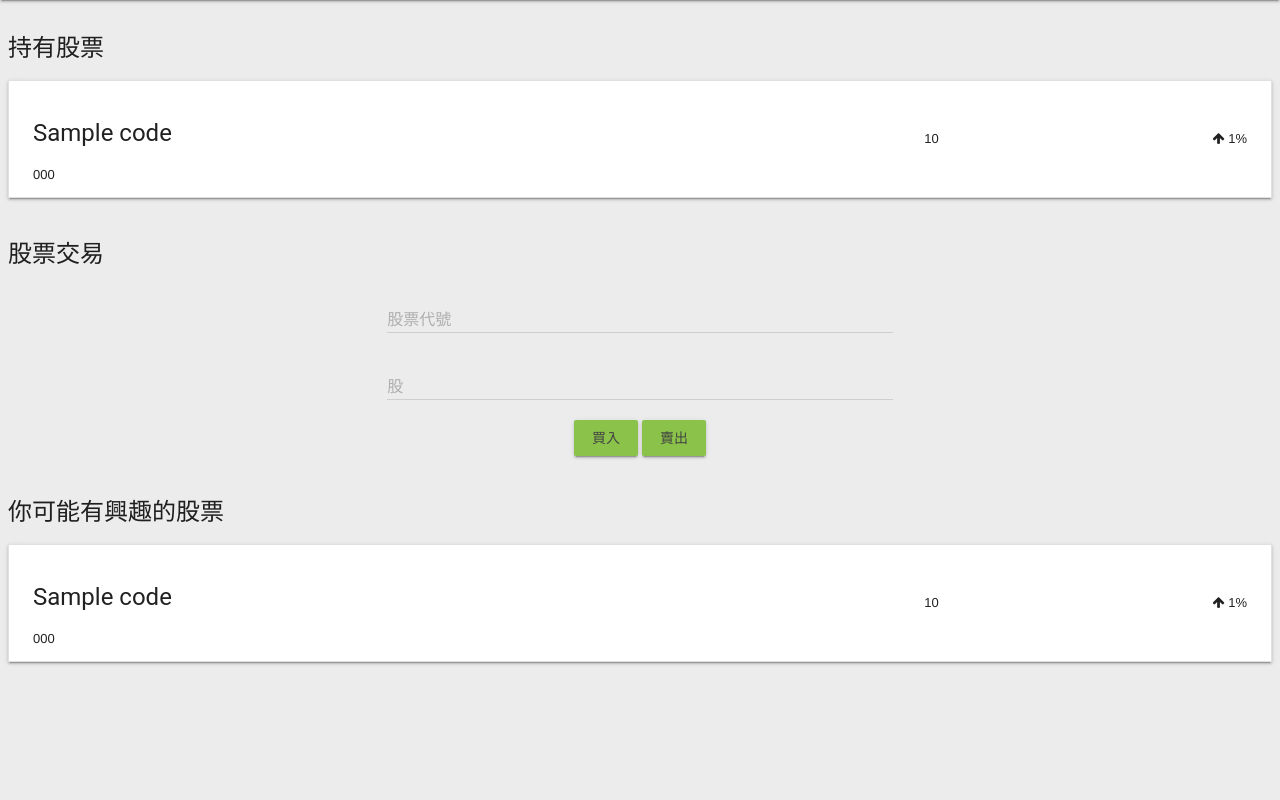
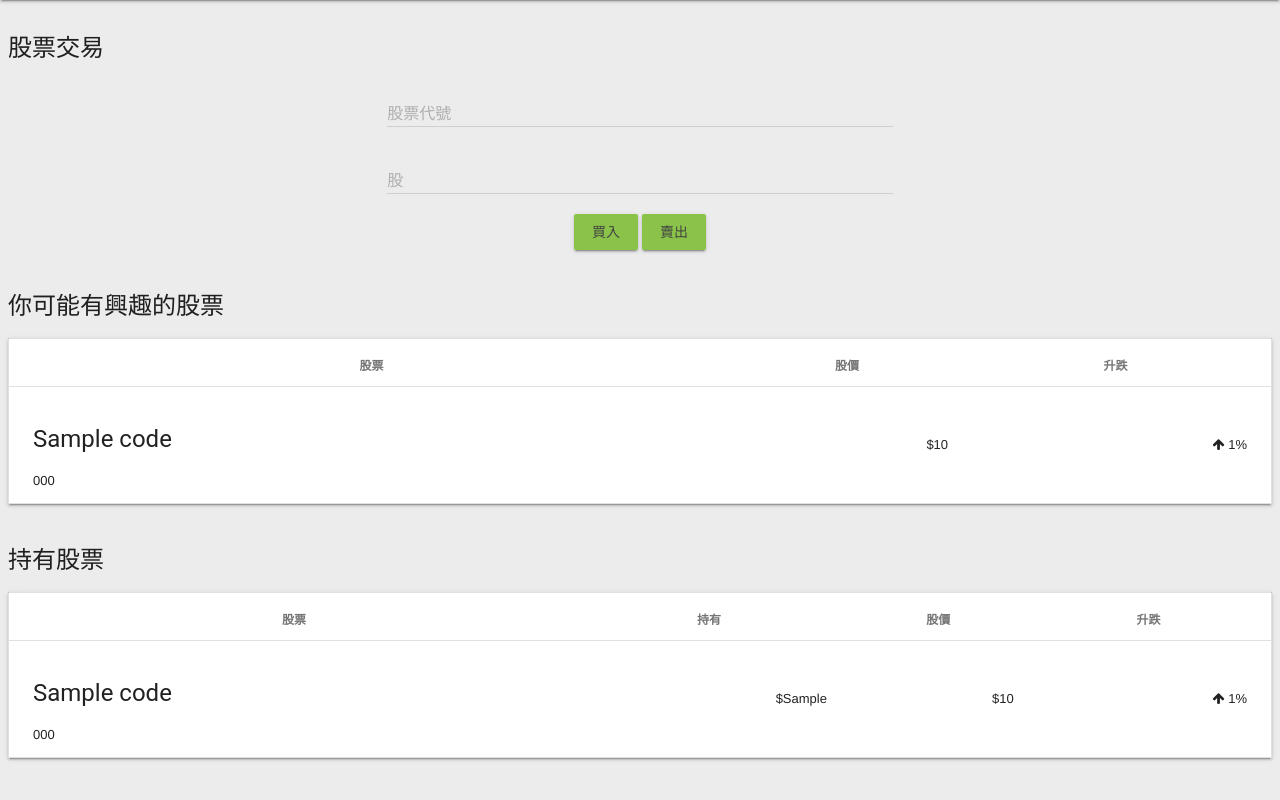
Before and after one commit to carsonwah/ying3006, a Flask app: template templates/portfolio.html in a window 1280 px wide. Shown: the part 64-864 px from the top of the page. Run offline with Flask 2, Linux system fonts and the light colour scheme; the template is opened without the code that fills it: most values are stand-ins (such as "Sample title", 1, 10 or a date in 2020); some libraries are stand-ins or nearby versions.

Commit message:
show user holdings

```diff
--- a/templates/portfolio.html
+++ b/templates/portfolio.html
@@ -9,23 +9,6 @@
 }
 </style>
 
-<div class="mdl-grid">
-  <h4>持有股票</h4>
-  <table class="full-width mdl-data-table mdl-js-data-table mdl-data-table--selectable mdl-shadow--2dp">
-    <tbody>
-      {% for code in portfolios %}
-      <tr>
-        <td class="mdl-data-table__cell--non-numeric">
-          <h4>{{ portfolios[code]['name'] }}</h4>
-          <div>{{ code }}</div>
-        </td>
-        <td>{{ portfolios[code]['price'] }}</td>
-        <td><i class="fa {{ 'fa-arrow-up' if portfolios[code]['percentage_change'] > 0 else 'fa-arrow-down'}}"></i> {{ portfolios[code]['percentage_change'] if portfolios[code]['percentage_change'] > 0 else portfolios[code]['percentage_change'] * -1 }}%</td>
-      </tr>
-      {% endfor %}
-    </tbody>
-  </table>
-</div>
 
 <div class="mdl-grid">
   <h4>股票交易</h4>
@@ -51,7 +34,14 @@
 
 <div class="mdl-grid">
   <h4>你可能有興趣的股票</h4>
-  <table class="full-width mdl-data-table mdl-js-data-table mdl-data-table--selectable mdl-shadow--2dp">
+  <table class="full-width mdl-data-table mdl-js-data-table mdl-shadow--2dp">
+    <thead>
+      <tr>
+        <th style="text-align:center;">股票</th>
+        <th style="text-align:center;">股價</th>
+        <th style="text-align:center;">升跌</th>
+      </tr>
+    </thead>
     <tbody>
       {% for code in suggestions %}
       <tr>
@@ -59,8 +49,35 @@
           <h4>{{suggestions[code]['name']}}</h4>
           <div>{{ code }}</div>
         </td>
-        <td>{{ suggestions[code]['price'] }}</td>
-        <td><i class="fa {{ 'fa-arrow-up' if suggestions[code]['percentage_change'] > 0 else 'fa-arrow-down'}}"></i> {{ suggestions[code]['percentage_change'] if suggestions[code]['percentage_change'] > 0 else suggestions[code]['percentage_change'] * -1 }}%</td>
+        <td>${{ suggestions[code]['price'] }}</td>
+        <td><i class="fa {{ 'fa-arrow-up' if suggestions[code]['percentage_change'] >= 0 else 'fa-arrow-down'}}"></i> {{ suggestions[code]['percentage_change'] if suggestions[code]['percentage_change'] >= 0 else suggestions[code]['percentage_change'] * -1 }}%</td>
+      </tr>
+      {% endfor %}
+    </tbody>
+  </table>
+</div>
+
+<div class="mdl-grid">
+  <h4>持有股票</h4>
+  <table class="full-width mdl-data-table mdl-js-data-table mdl-shadow--2dp">
+    <thead>
+      <tr>
+        <th style="text-align:center;">股票</th>
+        <th style="text-align:center;">持有</th>
+        <th style="text-align:center;">股價</th>
+        <th style="text-align:center;">升跌</th>
+      </tr>
+    </thead>
+    <tbody>
+      {% for code in portfolios %}
+      <tr>
+        <td class="mdl-data-table__cell--non-numeric">
+          <h4>{{ portfolios[code]['name'] }}</h4>
+          <div>{{ code }}</div>
+        </td>
+        <td>${{ portfolios[code]['value_bought'] }}</td>
+        <td>${{ portfolios[code]['price'] }}</td>
+        <td><i class="fa {{ 'fa-arrow-up' if portfolios[code]['percentage_change'] >= 0 else 'fa-arrow-down'}}"></i> {{ portfolios[code]['percentage_change'] if portfolios[code]['percentage_change'] >= 0 else portfolios[code]['percentage_change'] * -1 }}%</td>
       </tr>
       {% endfor %}
     </tbody>
```
Also changed, not shown: templates/login.html (+11 -4 lines).
